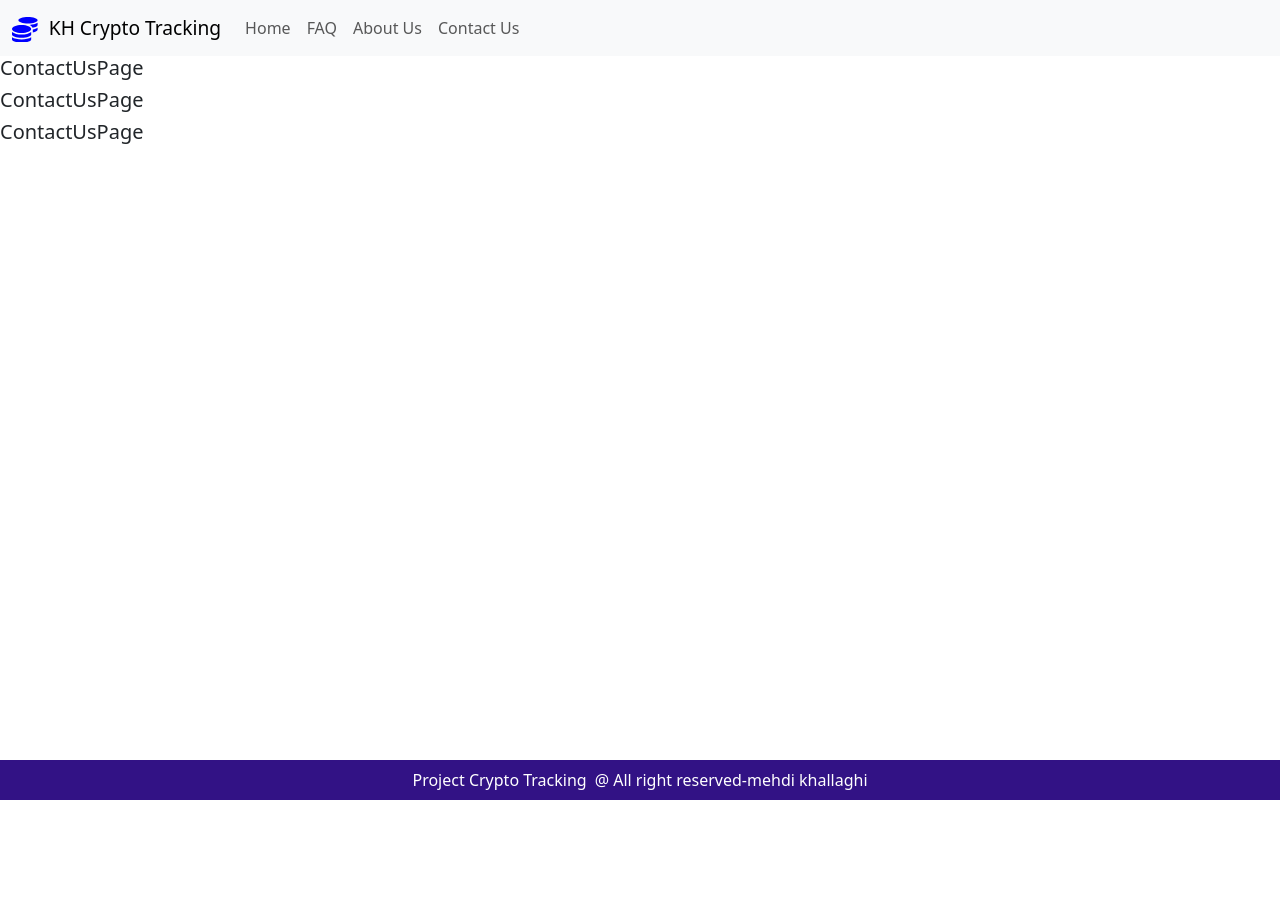
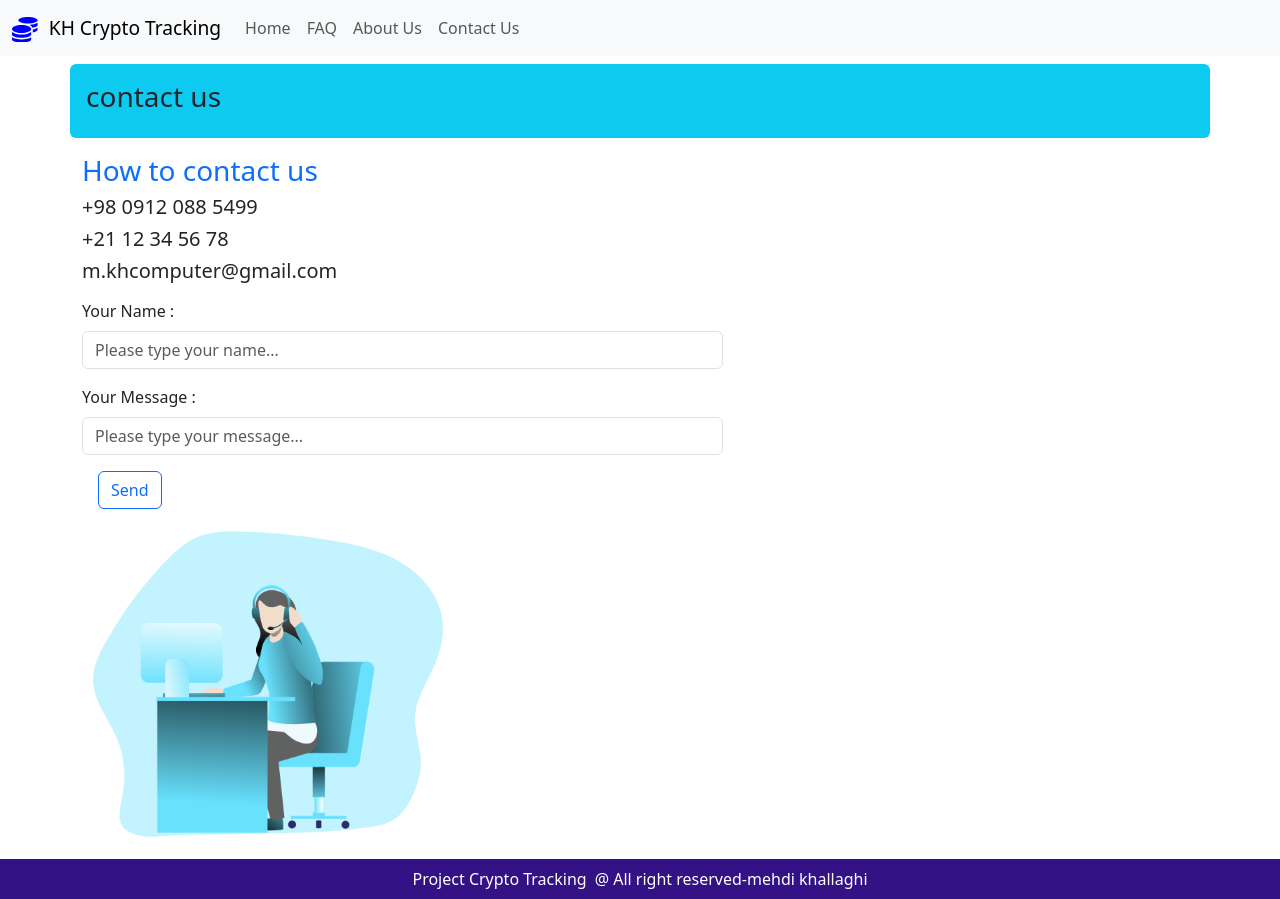
Before and after one commit to mehdi-khallaghi/project-crypto-tracking, a React (Create React App) app: page /contact-us in a window 1280 px wide. Before the commit the page ends 800 px from the top, so only its background shows below. Built offline with nearby package versions, Linux system fonts and the light colour scheme.

Commit message:
end of contact us

```diff
--- a/src/index.css
+++ b/src/index.css
@@ -7,7 +7,13 @@
 body {
   background-color: rgb(189, 206, 228);
 }
+
 .wrapper {
 
   min-height: calc(100vh - 56px - 40px);
 }
+
+.about-img {
+  width: 350px;
+  height: 350px;
+}
--- a/src/pages/AboutUs.page.jsx
+++ b/src/pages/AboutUs.page.jsx
@@ -1,11 +1,30 @@
 import React from 'react'
+import aboutImg from '../assets/images/about.png'
 
 const AboutUsPage = () => {
   return (
-    <div>
-      <h5>AboutUsPage</h5>
-      <h5>AboutUPage</h5>
-      <h5>AboutUsPage</h5>
+    <div className='container'>
+      <div className="row">
+        <div className="col-12 bg-info p-3 rounded mt-3">
+          <h3>about us</h3>
+        </div>
+      </div>
+      <div className="row align-items-center mt-3">
+        <div className="col-md-7 ">
+          Lorem ipsum dolor sit amet consectetur adipisicing elit.
+          Aut facilis vel cupiditate, est, possimus,
+          incidunt nisi atque esse dolorum perferendis eius! Cupiditate qui iste itaque,
+          expedita a eum reprehenderit alias?
+          Lorem ipsum dolor sit amet consectetur adipisicing elit.
+          Aut facilis vel cupiditate, est, possimus,
+          incidunt nisi atque esse dolorum perferendis eius! Cupiditate qui iste itaque,
+          expedita a eum reprehenderit alias?
+
+        </div>
+        <div className="col-md-5 text-center">
+          <img src={aboutImg} alt="about" className='img-fluid about-img' />
+        </div>
+      </div>
     </div>
   )
 }
--- a/src/pages/ContactUs.page.jsx
+++ b/src/pages/ContactUs.page.jsx
@@ -1,12 +1,41 @@
 import React from 'react'
+import contactImg from '../assets/images/contact.png'
 
 const ContactUsPage = () => {
   return (
-    <div>
-      <h5>ContactUsPage</h5>
-      <h5>ContactUsPage</h5>
-      <h5>ContactUsPage</h5>
+    <div className='container'>
+      <div className="row">
+        <div className="col-12 bg-info p-3 rounded mt-2">
+          <h3>contact us</h3>
+        </div>
+      </div>
+      <div className="row align-items-center mt-3">
+        <div className="col-md-7">
+          <div>
+            <h3 className="text-primary">How to contact us</h3>
+            <h5>+98 0912 088 5499</h5>
+            <h5>+21 12 34 56 78</h5>
+            <h5>m.khcomputer@gmail.com</h5>
+          </div>
+          <div className='mt-3'>
+            <div className="mb-3">
+              <label class="form-label">Your Name : </label>
+              <input type="text" className="form-control" placeholder="Please type your name..." />
+            </div>
+            <div className="mb-3">
+              <label class="form-label">Your Message : </label>
+              <input type="text" className="form-control" placeholder="Please type your message..." />
+            </div>
+            <button className="btn btn-outline-primary ms-3">Send</button>
+          </div>
+        </div>
+
+      </div>
+      <div className="col-md-4 text-center">
+        <img src={contactImg} alt="about" className='img-fluid about-img' />
+      </div>
     </div>
+
   )
 }
 
```
